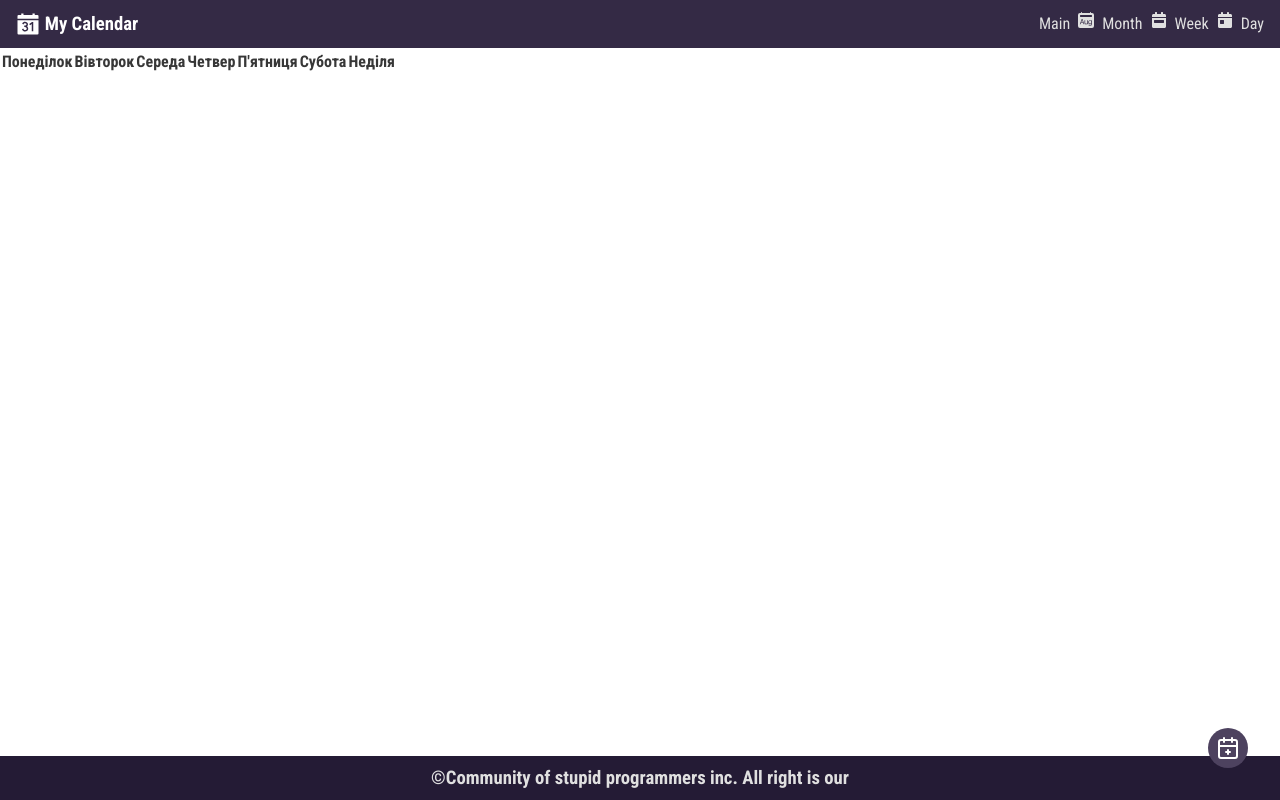
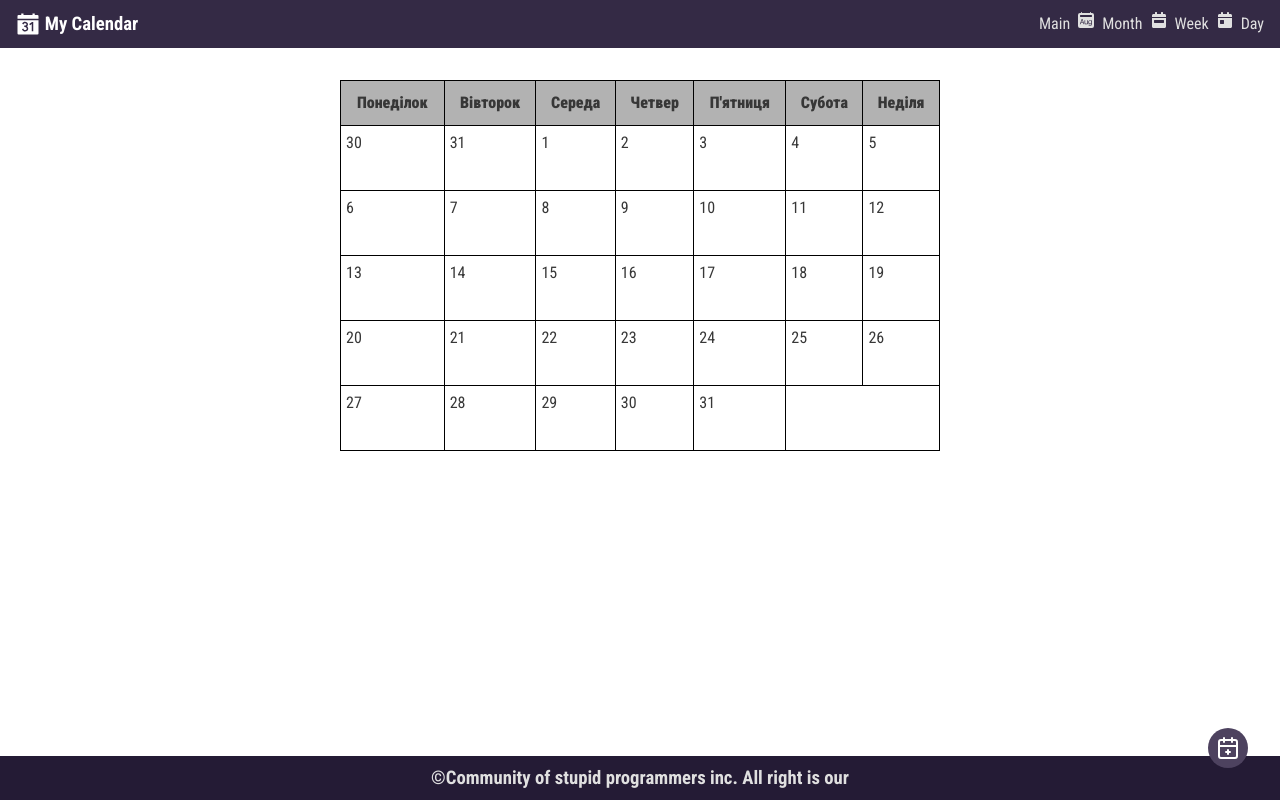
Before and after one commit to Wertoquri/calendar, a React (Vite) app: page / in a window 1280 px wide. Built offline with nearby package versions, Linux system fonts and the light colour scheme.

Commit message:
add Routes

```diff
--- a/package.json
+++ b/package.json
@@ -13,6 +13,7 @@
     "react": "^19.2.0",
     "react-dom": "^19.2.0",
     "react-icons": "^5.5.0",
+    "react-router-dom": "^7.13.0",
     "sass": "^1.97.2"
   },
   "devDependencies": {
--- a/src/App.jsx
+++ b/src/App.jsx
@@ -5,16 +5,19 @@ import Footer from './components/Footer/Footer.jsx'
 import AddForm from './components/AddForm/AddForm.jsx'
 import { LuCalendarPlus2 } from "react-icons/lu";
 import StorageProvider from './store/ContextStore.jsx';
+import { BrowserRouter } from 'react-router-dom';
 
 export default function App() {
   let [modalIsOpen, setModalIsOpen] = useState(false)
   return (
-    <StorageProvider>
-      <Header/>
-      <Main/>
-      <Footer/>
-      {modalIsOpen && <AddForm open={setModalIsOpen}/>}
-      <button className='addButton' onClick={()=> setModalIsOpen(true)}><LuCalendarPlus2/></button>
-    </StorageProvider>
+    <BrowserRouter>
+      <StorageProvider>
+        <Header />
+        <Main />
+        <Footer />
+        {modalIsOpen && <AddForm open={setModalIsOpen} />}
+        <button className='addButton' onClick={() => setModalIsOpen(true)}><LuCalendarPlus2 /></button>
+      </StorageProvider>
+    </BrowserRouter>
   )
 }
--- a/src/components/Header/Header.jsx
+++ b/src/components/Header/Header.jsx
@@ -5,7 +5,7 @@ import { FaCalendarWeek } from "react-icons/fa";
 import { FaCalendarDay } from "react-icons/fa6";
 import { BsCalendar2MonthFill } from "react-icons/bs";
 import { IoCalendarNumberSharp } from "react-icons/io5";
-
+import { NavLink } from 'react-router-dom';
 
 
 function Header(props) {
@@ -14,14 +14,14 @@ function Header(props) {
             <div className={style.iconBar}><IoCalendarNumberSharp />
                 <h3>My Calendar</h3></div>
             <nav>
-                <a href="" className={style.link}>
-                    Main</a>
-                <a href="" className={style.link}><BsCalendar2MonthFill />
-                    Month</a>
-                <a href="" className={style.link}><FaCalendarWeek />
-                    Week</a>
-                <a href="" className={style.link}><FaCalendarDay />
-                    Day</a>
+                <NavLink to="/" className={style.link}>
+                    Main</NavLink>
+                <NavLink to="/month" className={style.link}><BsCalendar2MonthFill />
+                    Month</NavLink>
+                <NavLink to="/week" className={style.link}><FaCalendarWeek />
+                    Week</NavLink>
+                <NavLink to="/day" className={style.link}><FaCalendarDay />
+                    Day</NavLink>
             </nav>
         </header>
     )
--- a/src/components/MCalendar/MCalendar.jsx
+++ b/src/components/MCalendar/MCalendar.jsx
@@ -1,14 +1,18 @@
-import React, { useState } from 'react'
+import React, { useState, useContext, use } from 'react'
 import style from "./MCalendar.module.scss"
 import { getCalendarDates } from '../../utils/calendar';
+import { ContextStore } from '../../store/ContextStore';
 
 export default function MCalendar(props) {
 
-    const[currentDate, setCurrentDate] = useState(new Date());
+    const [currentDate, setCurrentDate] = useState(new Date());
     const year = currentDate.getFullYear();
     const month = currentDate.getMonth();
     const dates = getCalendarDates(year, month);
     console.log(dates);
+
+    let { events } = useContext(ContextStore);
+    console.log(events);
     return (
         <div className={style.wrapper}>
             <div className={style.container}>
@@ -24,6 +28,34 @@ export default function MCalendar(props) {
                             <th>Неділя</th>
                         </tr>
                     </thead>
+                    <tbody>
+                        {
+                            Array.from({ length: Math.ceil(dates.length / 7) }, (_, weekIndex) => (
+                                <tr key={weekIndex}>
+                                    {dates.slice(weekIndex * 7, (weekIndex * 7) + 7)
+                                        .map((date, index) => (
+                                            <td key={index}>
+                                                <span className={style.number}>
+                                                    {date.getUTCDate()}
+
+                                                </span>
+                                                {
+                                                    events.filter((e, i) => e.date == date.toISOString().split("T")[0])
+                                                        .map((e, i) => (
+                                                            <button key={i} className={style.event}
+                                                            style={{ backgroundColor: e.color }}
+                                                            >
+                                                                {e.title}
+                                                            </button>
+                                                        ))
+                                                }
+                                            </td>
+
+                                        ))}
+                                </tr>
+                            ))
+                        }
+                    </tbody>
                 </table>
             </div>
 
--- a/src/components/MCalendar/MCalendar.module.scss
+++ b/src/components/MCalendar/MCalendar.module.scss
@@ -0,0 +1,45 @@
+.wrapper {
+    & table {
+        border: 1px solid black;
+        margin: 2rem auto;
+        width: 100%;
+        max-width: 600px;
+        text-align: center;
+        border-collapse: collapse;
+
+        & td,
+        th {
+            border: 1px solid black;
+            padding: 10px;
+        }
+
+
+        & th {
+            background-color: rgba($color: #000000, $alpha: 0.3);
+            font-weight: 1000;
+        }
+
+        & td {
+            background-color: white;
+            position: relative;
+            padding: 2rem 0.5rem;
+
+            .number {
+                position: absolute;
+                top: 5px;
+                left: 5px;
+            }
+
+            &>button {
+                width: 100%;
+                overflow: hidden;
+                text-overflow: ellipsis;
+                white-space: nowrap;
+                max-width: 100px;
+                margin: 0;
+                border: none;
+
+            }
+        }
+    }
+}
--- a/src/components/Main/Main.jsx
+++ b/src/components/Main/Main.jsx
@@ -1,11 +1,18 @@
 import React from 'react'
 import style from "./main.module.scss"
 import MCalendar from '../MCalendar/MCalendar'
+import { Routes, Route } from 'react-router-dom';
 
 export default function Main() {
   return (
     <main className={style.main}>
-      <MCalendar/>
+      <Routes>
+        <Route path="/" element={<MCalendar />} />
+        <Route path="/month" element={<h1>Month</h1>} />
+        <Route path="/week" element={<h1>Week</h1>} />
+        <Route path="/day" element={<h1>Day</h1>} />
+      </Routes>
+
     </main>
   )
 }
--- a/src/store/ContextStore.jsx
+++ b/src/store/ContextStore.jsx
@@ -3,7 +3,7 @@ import React, { createContext, useEffect, useState } from 'react'
 export const ContextStore = createContext()
 
 export default function StoreProvider({ children }) {
-    let [events, setEvents] = useState(localStorage.getItem("events") || [])
+    let [events, setEvents] = useState(JSON.parse(localStorage.getItem("events")) || [])
     const addEvent = (event) => {
         setEvents([...events, event])
     }
```
Also changed, not shown: 1 other file (tests, documents, lock files or other folders). Lines whose indentation alone changed are shown as unchanged.
